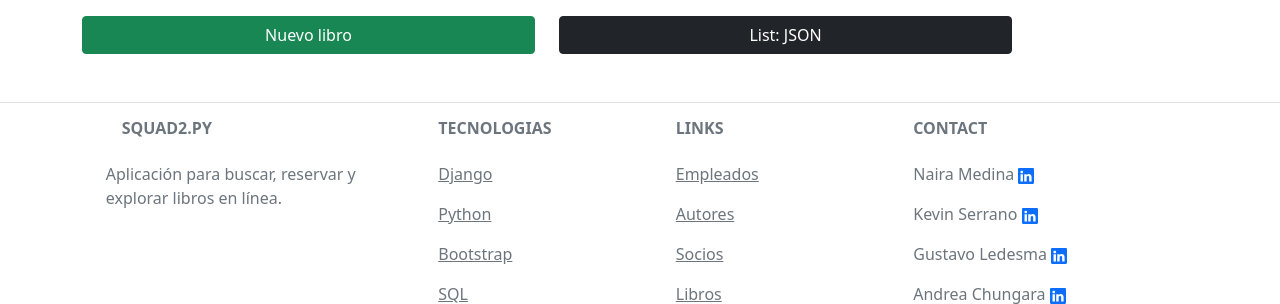
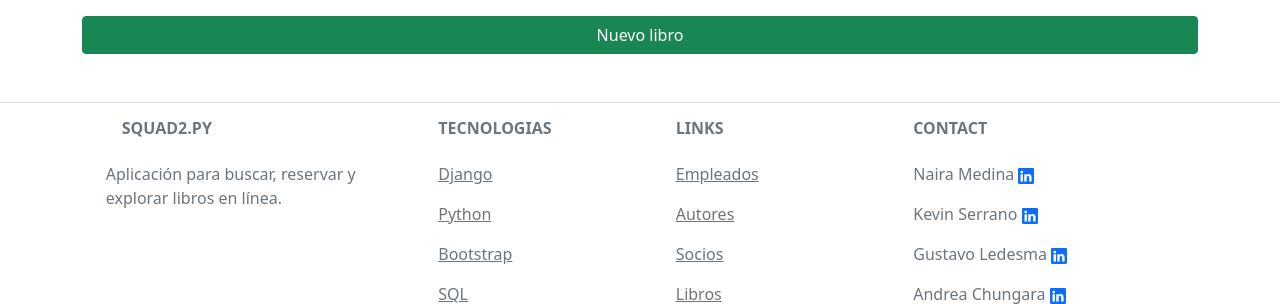
Before and after one commit to kevinserrano01/Biblioteca_App.v1, a Django app: page /libro/listado/ in a window 1280 px wide. Shown: the part 228-532 px from the top of the page. Run offline with Django 4.2, Linux system fonts and the light colour scheme; data that the repository does not hold is empty.

Commit message:
cambios en libro

```diff
--- a/templates/libro/libros_lista.html
+++ b/templates/libro/libros_lista.html
@@ -15,7 +15,7 @@
                     <th scope="col"> Estado </th>
                     <th scope="col">  </th>
                     <th scope="col">  </th>
-                    <th scope="col">  </th>
+
                 </tr>
                 <!-- MOSTRAR DATOS DE LA BASE DE DATOS EN EL HTML -->
                 {% for libro in libros %}
@@ -58,14 +58,7 @@
                             {% endif %}
 
                         </td>
-                        <td>
-                            <a href="{% url 'detalle_libro' libro.id %}">
-                                <button type="button" class="btn btn-dark rounded-pill">
-                                    Json
-                                </button>
-                            </a>
 
-                        </td>
                     </tr>
                     <!-- Mostrar algo si el objeto esta vacio -->
                     {% empty %}
@@ -78,18 +71,14 @@
         </div>
     </div>
 
-    <div class="col-10">
+    <div class="col-12">
         <div class="row">
-            <div class="col-6">
+            <div class="col-12">
                 <a class="d-grid gap-2 btn btn-success" href="{% url 'nuevo_libro' %}">
                     Nuevo libro
                 </a>
             </div>
-            <div class="col-6">
-                <a class="d-grid gap-2 btn btn-dark" href="{% url 'listado_libros' %}">
-                    List: JSON
-                </a>
-            </div>
+
         </div>
     </div>
 
```
